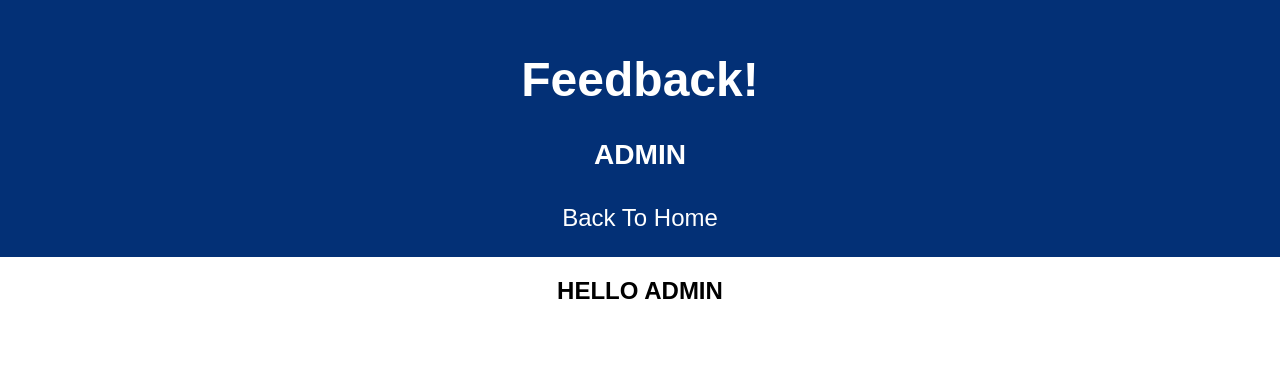
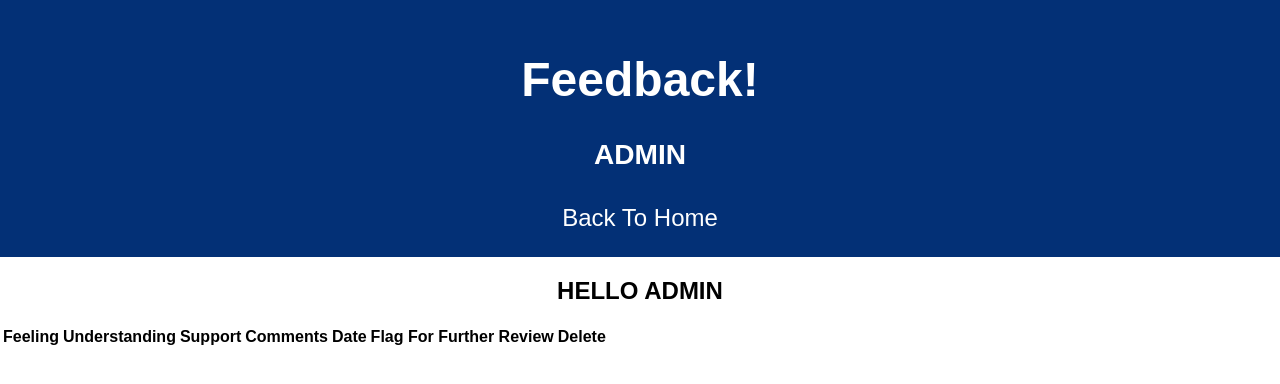
Before and after one commit to linzmeyer/redux-feedback-loop, a React (Create React App) app: page /#/admin in a window 1280 px wide. Shown: the top 384 px of the page. Built offline with nearby package versions, Linux system fonts and the light colour scheme; no server answers.

Commit message:
began table skeleton

```diff
--- a/src/components/Admin/Admin.js
+++ b/src/components/Admin/Admin.js
@@ -1,4 +1,6 @@
 import React, { Component } from 'react';
+import { connect } from 'react-redux';
+
 import Header from '../Header/Header';
 
 
@@ -6,19 +8,45 @@ import Header from '../Header/Header';
 
 class Admin extends Component {
 
+	componentDidMount = () => {
+		this.props.getAllFeedback();
+	}
 
-componentDidMount = () => {
-	this.props.getAllFeedback();
-}
+	renderTableRow = () => {
+		console.log(this.props.reduxState.allFeedback);
+		return(
+			<tr>
+
+			</tr>
+		);
+	}
 
   render() {
     return (
 			<div>
 				<Header currentView="admin" />
 				<h2>HELLO ADMIN</h2>
+				<table>
+					<thead>
+						<tr>
+							<th>Feeling</th>
+							<th>Understanding</th>
+							<th>Support</th>
+							<th>Comments</th>
+							<th>Date</th>
+							<th>Flag For Further Review</th>
+							<th>Delete</th>
+						</tr>
+					</thead>
+					<tbody id="viewKoalas">
+						{ this.renderTableRow() }
+					</tbody>
+				</table>
 			</div>
     );
   }
 }
 
-export default(Admin);
+const mapReduxStateToProps = reduxState => ({ reduxState });
+
+export default connect( mapReduxStateToProps )( Admin );
```
